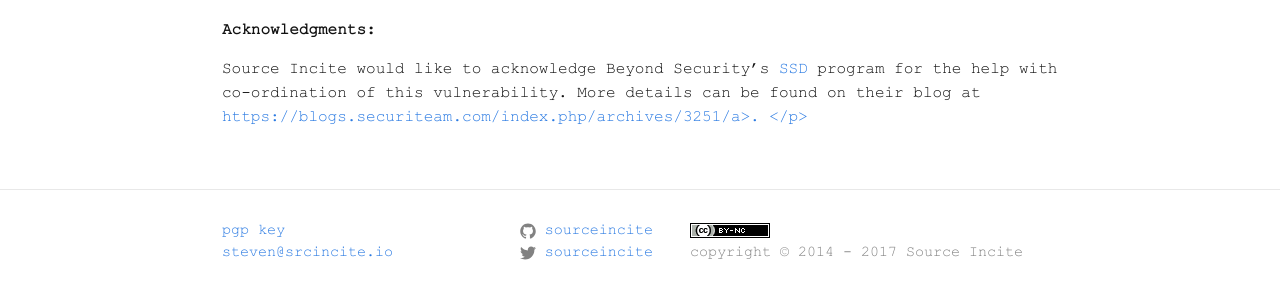
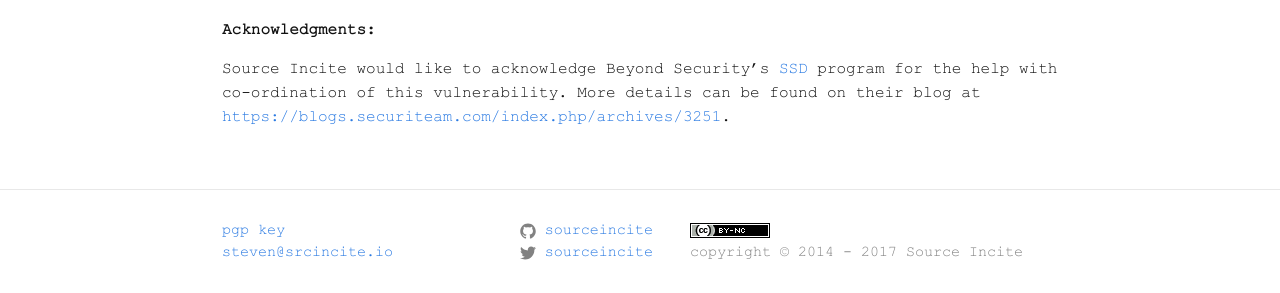
Before and after one commit to sourceincite/sourceincite.github.io, a Jekyll site: the page built from advisories/src-2017-0005.md, in a window 1280 px wide. Shown: the part 1185-1478 px from the top of the page. Built offline with Jekyll 4.4.1, drawn with Linux system fonts in a browser that asks for light colours.

Commit message:
fixed another typo

```diff
--- a/advisories/src-2017-0005.md
+++ b/advisories/src-2017-0005.md
@@ -18,7 +18,7 @@
  <br /><br />
  The Doc.saveAs function can be used to write arbitrary files on to the targeted system. Additionally the App.launchURL security dialog can be bypassed by injecting a '$' character into the URI path. An attacker could leverage these vulnerabilities to execute arbitrary code under the context of the current process.
 acknowledgments: |
- Source Incite would like to acknowledge Beyond Security’s <a href="http://www.beyondsecurity.com/ssd.html">SSD</a> program for the help with co-ordination of this vulnerability. More details can be found on their blog at <a href="https://blogs.securiteam.com/index.php/archives/3251">https://blogs.securiteam.com/index.php/archives/3251/a>.
+ Source Incite would like to acknowledge Beyond Security’s <a href="http://www.beyondsecurity.com/ssd.html">SSD</a> program for the help with co-ordination of this vulnerability. More details can be found on their blog at <a href="https://blogs.securiteam.com/index.php/archives/3251">https://blogs.securiteam.com/index.php/archives/3251</a>.
 poc: https://gist.github.com/stevenseeley/725c6c0be2ff76494c23db730fd30b6d
 ---
 
```
